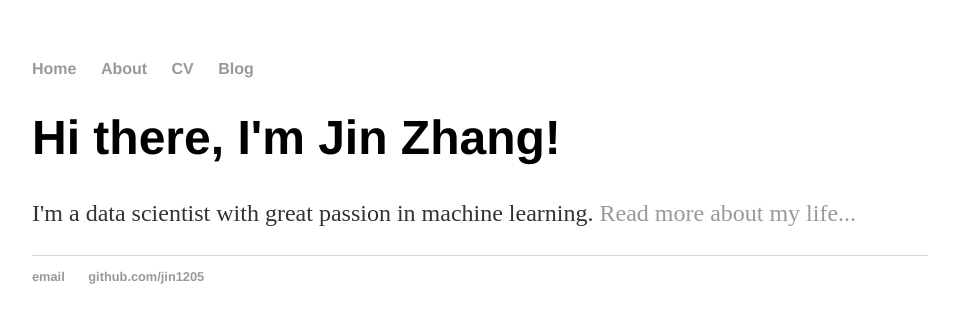
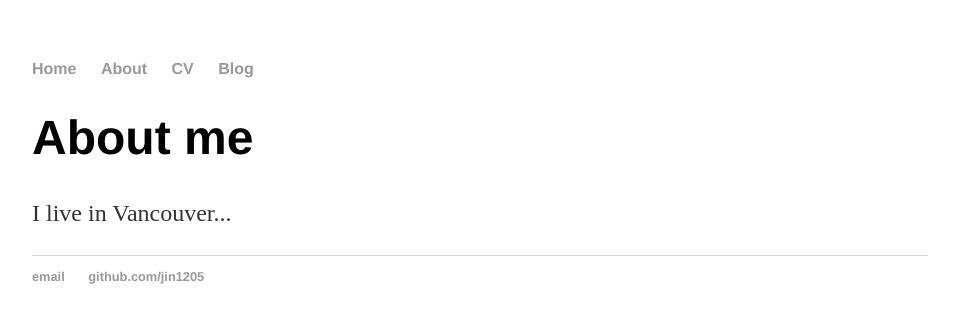
Before and after one commit to jin1205/jin1205.github.io, a Jekyll site: the page built from about/index.html, in a window 1280 px wide. Shown: the top 323 px of the page, without its empty margins (160-1119 px from the left). Built offline with Jekyll 4.4.1, drawn with Linux system fonts in a browser that asks for light colours.

Commit message:
Update index.html

```diff
--- a/about/index.html
+++ b/about/index.html
@@ -2,7 +2,5 @@
 layout: default
 title: About me
 ---
-<div class="blurb">
-	<h1>Hi there, I'm Jin Zhang!</h1>
-	<p>I'm a data scientist with great passion in machine learning. <a href="/about">Read more about my life...</a></p>
-</div><!-- /.blurb -->
+	<h1>{{ page.title }}</h1>
+	<p>I live in Vancouver... </p>
```
